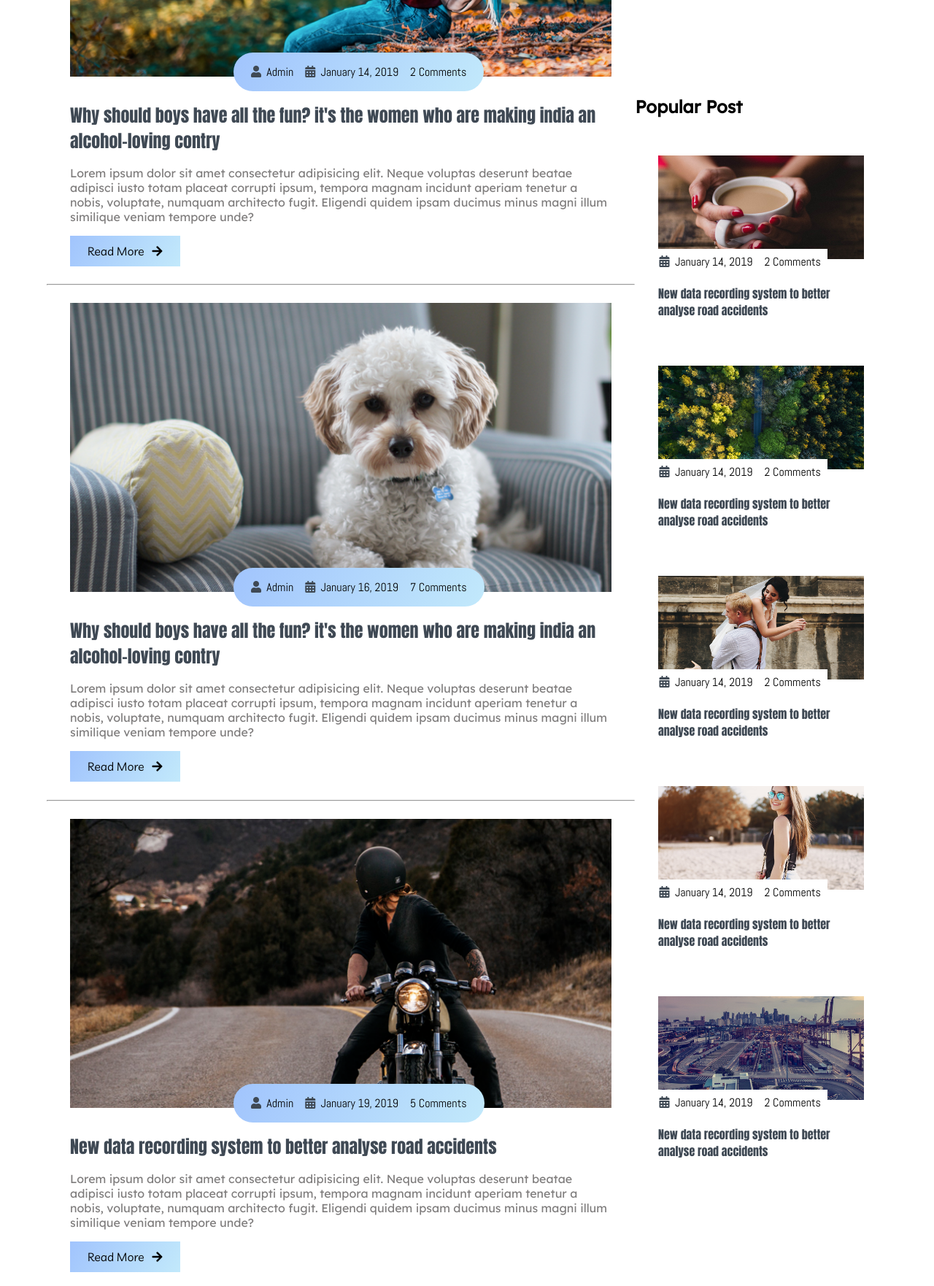
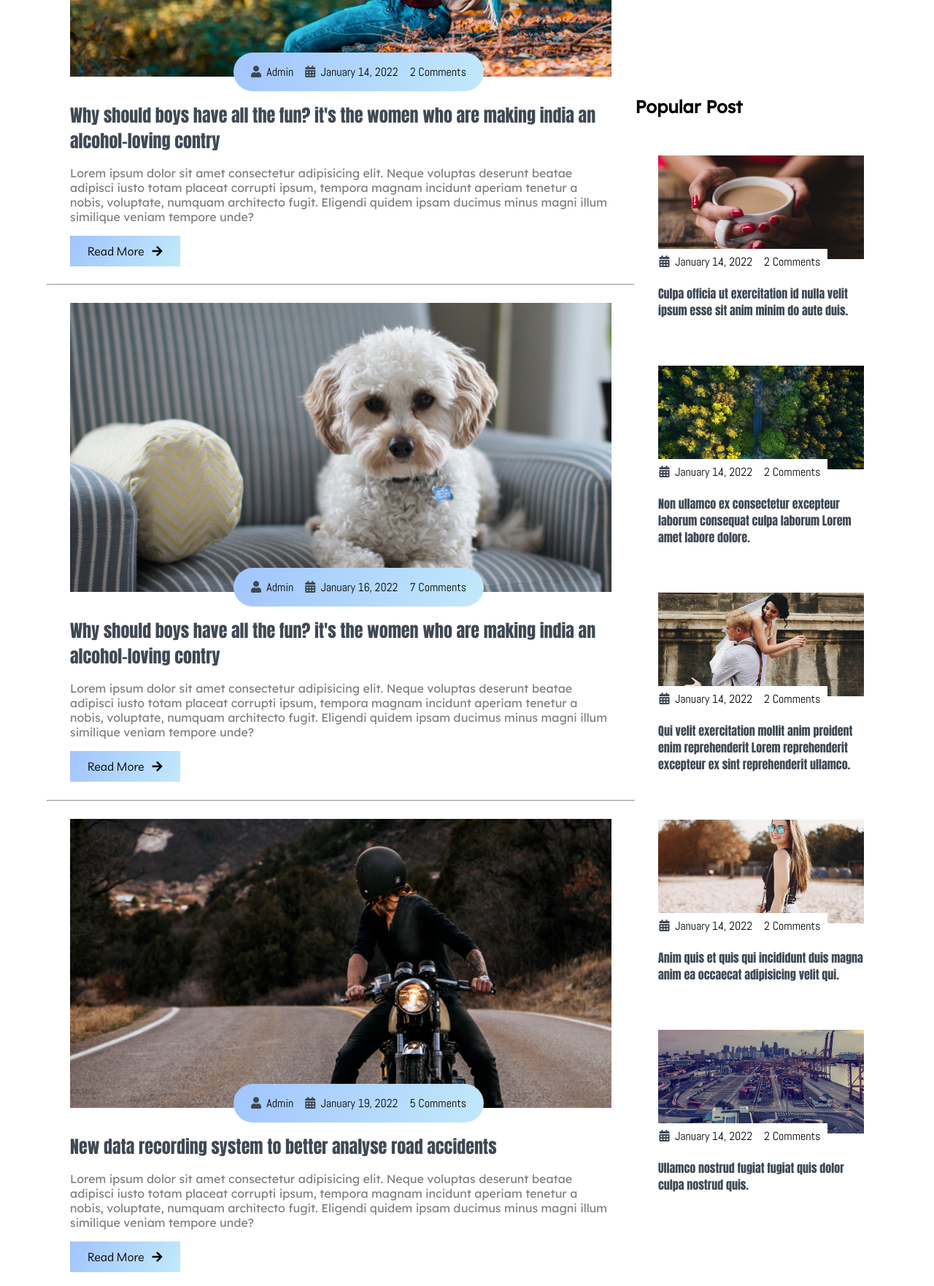
Before and after one commit to Honey-9/blogify, a plain HTML site: page Index.html in a window 1280 px wide. Shown: the part 2067-3829 px from the top of the page at 73% size. Drawn offline with Linux system fonts and the light colour scheme.

Commit message:
added demo text

```diff
--- a/Index.html
+++ b/Index.html
@@ -144,7 +144,7 @@
                             </div>
                             <div class="post-info flex-row">
                                 <span><i class="fas fa-user text-gray"></i>&nbsp;&nbsp;Admin</span>
-                                <span><i class="fas fa-calendar-alt text-gray"></i>&nbsp;&nbsp;January 14, 2019</span>
+                                <span><i class="fas fa-calendar-alt text-gray"></i>&nbsp;&nbsp;January 14, 2022</span>
                                 <span>2 Comments</span>
                             </div>
                         </div>
@@ -167,7 +167,7 @@
                             </div>
                             <div class="post-info flex-row">
                                 <span><i class="fas fa-user text-gray"></i>&nbsp;&nbsp;Admin</span>
-                                <span><i class="fas fa-calendar-alt text-gray"></i>&nbsp;&nbsp;January 16, 2019</span>
+                                <span><i class="fas fa-calendar-alt text-gray"></i>&nbsp;&nbsp;January 16, 2022</span>
                                 <span>7 Comments</span>
                             </div>
                         </div>
@@ -190,7 +190,7 @@
                             </div>
                             <div class="post-info flex-row">
                                 <span><i class="fas fa-user text-gray"></i>&nbsp;&nbsp;Admin</span>
-                                <span><i class="fas fa-calendar-alt text-gray"></i>&nbsp;&nbsp;January 19, 2019</span>
+                                <span><i class="fas fa-calendar-alt text-gray"></i>&nbsp;&nbsp;January 19, 2022</span>
                                 <span>5 Comments</span>
                             </div>
                         </div>
@@ -212,7 +212,7 @@
                             </div>
                             <div class="post-info flex-row">
                                 <span><i class="fas fa-user text-gray"></i>&nbsp;&nbsp;Admin</span>
-                                <span><i class="fas fa-calendar-alt text-gray"></i>&nbsp;&nbsp;January 21, 2019</span>
+                                <span><i class="fas fa-calendar-alt text-gray"></i>&nbsp;&nbsp;January 21, 2022</span>
                                 <span>12 Comments</span>
                             </div>
                         </div>
@@ -269,12 +269,12 @@
                                 </div>
                                 <div class="post-info flex-row">
                                     <span><i class="fas fa-calendar-alt text-gray"></i>&nbsp;&nbsp;January 14,
-                                        2019</span>
+                                        2022</span>
                                     <span>2 Comments</span>
                                 </div>
                             </div>
                             <div class="post-title">
-                                <a href="#">New data recording system to better analyse road accidents</a>
+                                <a href="#">Culpa officia ut exercitation id nulla velit ipsum esse sit anim minim do aute duis.</a>
                             </div>
                         </div>
                         <div class="post-content" data-aos="flip-up" data-aos-delay="300">
@@ -284,12 +284,12 @@
                                 </div>
                                 <div class="post-info flex-row">
                                     <span><i class="fas fa-calendar-alt text-gray"></i>&nbsp;&nbsp;January 14,
-                                        2019</span>
+                                        2022</span>
                                     <span>2 Comments</span>
                                 </div>
                             </div>
                             <div class="post-title">
-                                <a href="#">New data recording system to better analyse road accidents</a>
+                                <a href="#">Non ullamco ex consectetur excepteur laborum consequat culpa laborum Lorem amet labore dolore.</a>
                             </div>
                         </div>
                         <div class="post-content" data-aos="flip-up" data-aos-delay="400">
@@ -299,12 +299,12 @@
                                 </div>
                                 <div class="post-info flex-row">
                                     <span><i class="fas fa-calendar-alt text-gray"></i>&nbsp;&nbsp;January 14,
-                                        2019</span>
+                                        2022</span>
                                     <span>2 Comments</span>
                                 </div>
                             </div>
                             <div class="post-title">
-                                <a href="#">New data recording system to better analyse road accidents</a>
+                                <a href="#">Qui velit exercitation mollit anim proident enim reprehenderit Lorem reprehenderit excepteur ex sint reprehenderit ullamco.</a>
                             </div>
                         </div>
                         <div class="post-content" data-aos="flip-up" data-aos-delay="500">
@@ -314,12 +314,12 @@
                                 </div>
                                 <div class="post-info flex-row">
                                     <span><i class="fas fa-calendar-alt text-gray"></i>&nbsp;&nbsp;January 14,
-                                        2019</span>
+                                        2022</span>
                                     <span>2 Comments</span>
                                 </div>
                             </div>
                             <div class="post-title">
-                                <a href="#">New data recording system to better analyse road accidents</a>
+                                <a href="#">Anim quis et quis qui incididunt duis magna anim ea occaecat adipisicing velit qui.</a>
                             </div>
                         </div>
                         <div class="post-content" data-aos="flip-up" data-aos-delay="600">
@@ -329,12 +329,12 @@
                                 </div>
                                 <div class="post-info flex-row">
                                     <span><i class="fas fa-calendar-alt text-gray"></i>&nbsp;&nbsp;January 14,
-                                        2019</span>
+                                        2022</span>
                                     <span>2 Comments</span>
                                 </div>
                             </div>
                             <div class="post-title">
-                                <a href="#">New data recording system to better analyse road accidents</a>
+                                <a href="#">Ullamco nostrud fugiat fugiat quis dolor culpa nostrud quis.</a>
                             </div>
                         </div>
                     </div>
```
Also changed, not shown: Home.html (+1 -1 lines).
